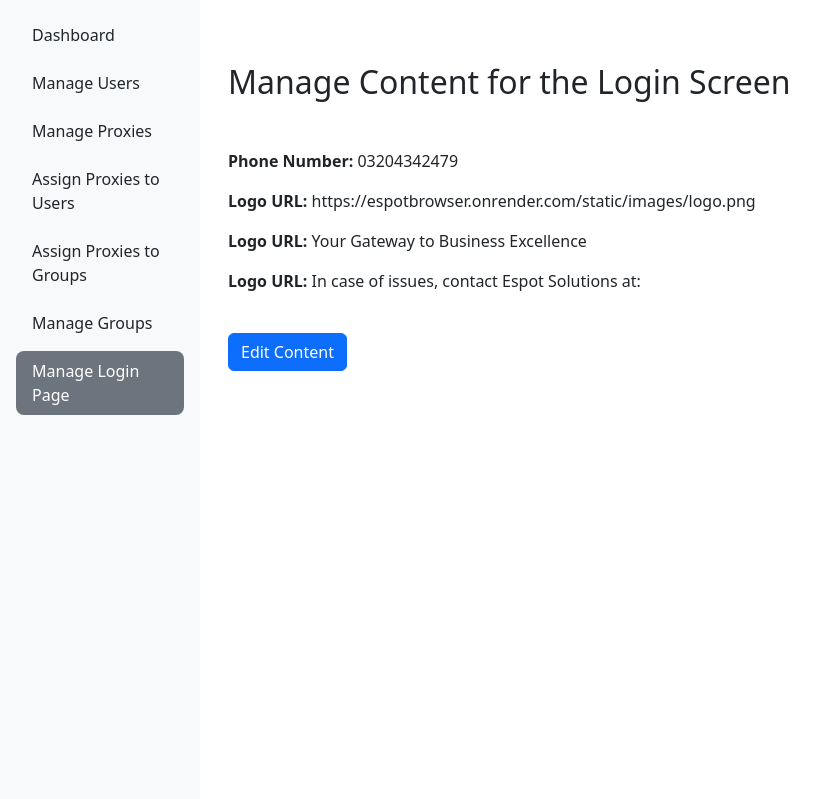
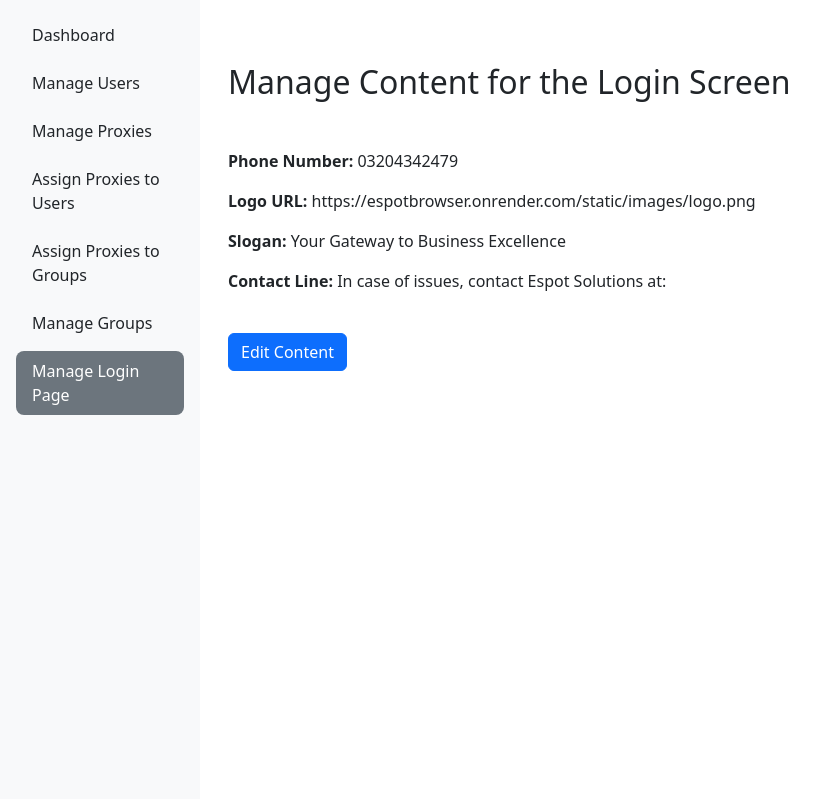
Before and after one commit to MaazAhmd/Proxy-Browser, a Flask app: page /content/ in a window 1280 px wide. Shown: the part 65-864 px from the top of the page, without its empty margins (0-835 px from the left). Run offline with Flask 3, Linux system fonts and the light colour scheme; the visitor is signed in with stand-in values (Sample User, id 1); data comes from the database, SQL or seed files in the repository.

Commit message:
Update login content again

```diff
--- a/Admin-Panel/templates/content/manage_login_content.html
+++ b/Admin-Panel/templates/content/manage_login_content.html
@@ -6,8 +6,8 @@
 
         <p><strong>Phone Number:</strong> {{ content.phone_number }}</p>
         <p><strong>Logo URL:</strong> {{ content.logo_url }}</p>
-        <p><strong>Logo URL:</strong> {{ content.slogan }}</p>
-        <p><strong>Logo URL:</strong> {{ content.contact_line }}</p>
+        <p><strong>Slogan:</strong> {{ content.slogan }}</p>
+        <p><strong>Contact Line:</strong> {{ content.contact_line }}</p>
 
     <a href="{{ url_for('content.edit_login_content') }}" class="btn btn-primary my-4">Edit Content</a>
 </div>
```
